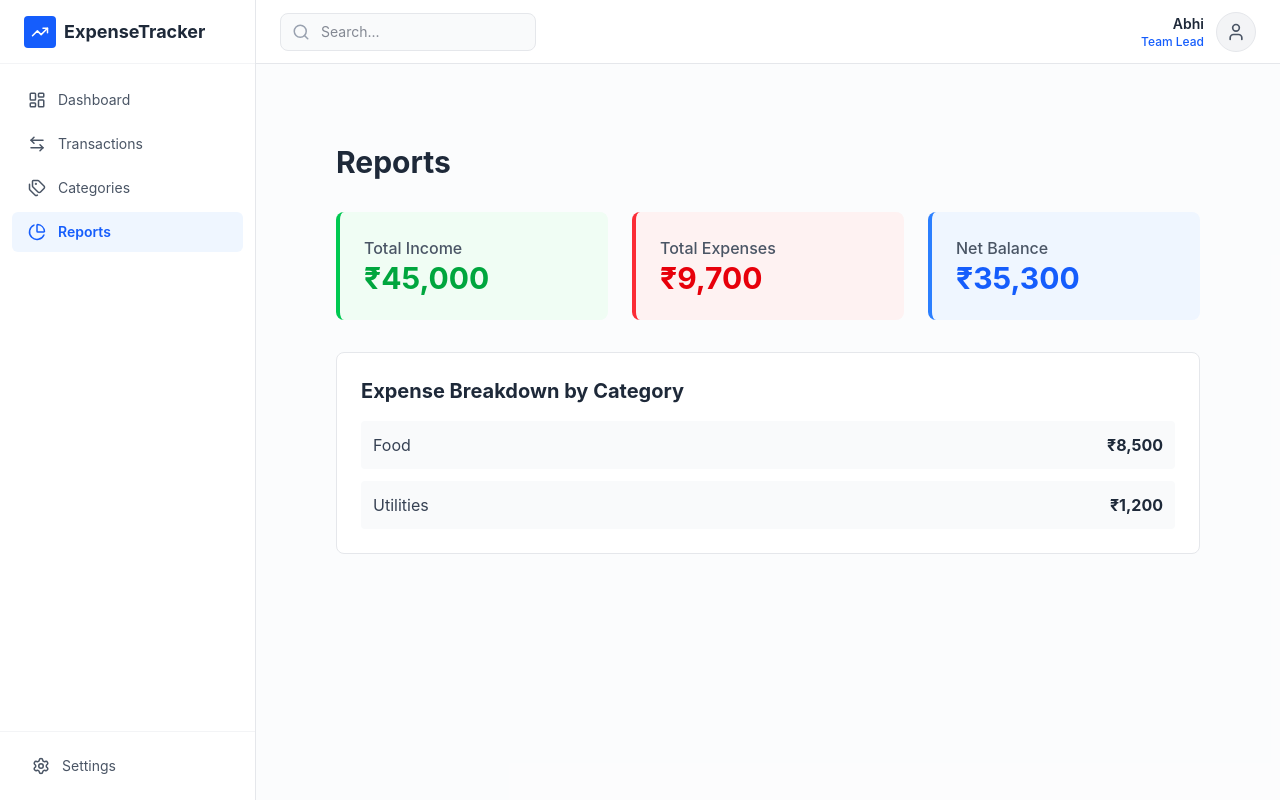
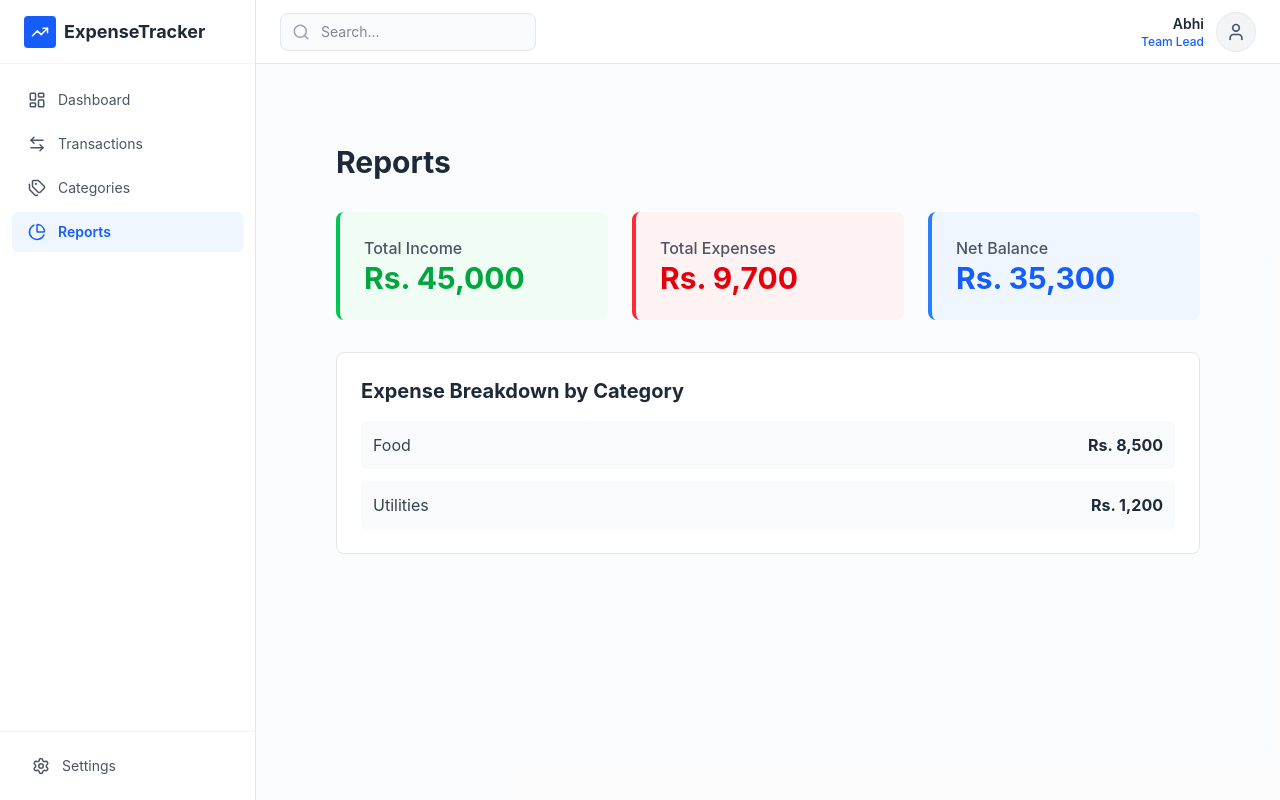
Before and after one commit to ProAbhi12/Expense-Tracker-B, a React (Vite) app: page /reports in a window 1280 px wide. Built offline with nearby package versions, Linux system fonts and the light colour scheme.

Commit message:
initial change

```diff
--- a/src/pages/Reports.jsx
+++ b/src/pages/Reports.jsx
@@ -64,20 +64,20 @@ const Reports = () => {
         {/* Income Card */}
         <div className="bg-green-50 border-l-4 border-green-500 p-6 rounded-lg">
           <h3 className="text-gray-600 font-medium">Total Income</h3>
-          <p className="text-3xl font-bold text-green-600">₹{totalIncome.toLocaleString()}</p>
+          <p className="text-3xl font-bold text-green-600">Rs. {totalIncome.toLocaleString()}</p>
         </div>
 
         {/* Expense Card */}
         <div className="bg-red-50 border-l-4 border-red-500 p-6 rounded-lg">
           <h3 className="text-gray-600 font-medium">Total Expenses</h3>
-          <p className="text-3xl font-bold text-red-600">₹{totalExpenses.toLocaleString()}</p>
+          <p className="text-3xl font-bold text-red-600">Rs. {totalExpenses.toLocaleString()}</p>
         </div>
 
         {/* Balance Card */}
         <div className={`bg-blue-50 border-l-4 p-6 rounded-lg ${netBalance >= 0 ? 'border-blue-500' : 'border-orange-500'}`}>
           <h3 className="text-gray-600 font-medium">Net Balance</h3>
           <p className={`text-3xl font-bold ${netBalance >= 0 ? 'text-blue-600' : 'text-orange-600'}`}>
-            ₹{netBalance.toLocaleString()}
+            Rs. {netBalance.toLocaleString()}
           </p>
         </div>
       </div>
@@ -89,7 +89,7 @@ const Reports = () => {
           {Object.entries(expensesByCategory).map(([category, amount]) => (
             <div key={category} className="flex justify-between items-center p-3 bg-gray-50 rounded">
               <span className="text-gray-700">{category}</span>
-              <span className="font-bold text-gray-800">₹{amount.toLocaleString()}</span>
+              <span className="font-bold text-gray-800">Rs. {amount.toLocaleString()}</span>
             </div>
           ))}
         </div>
```
